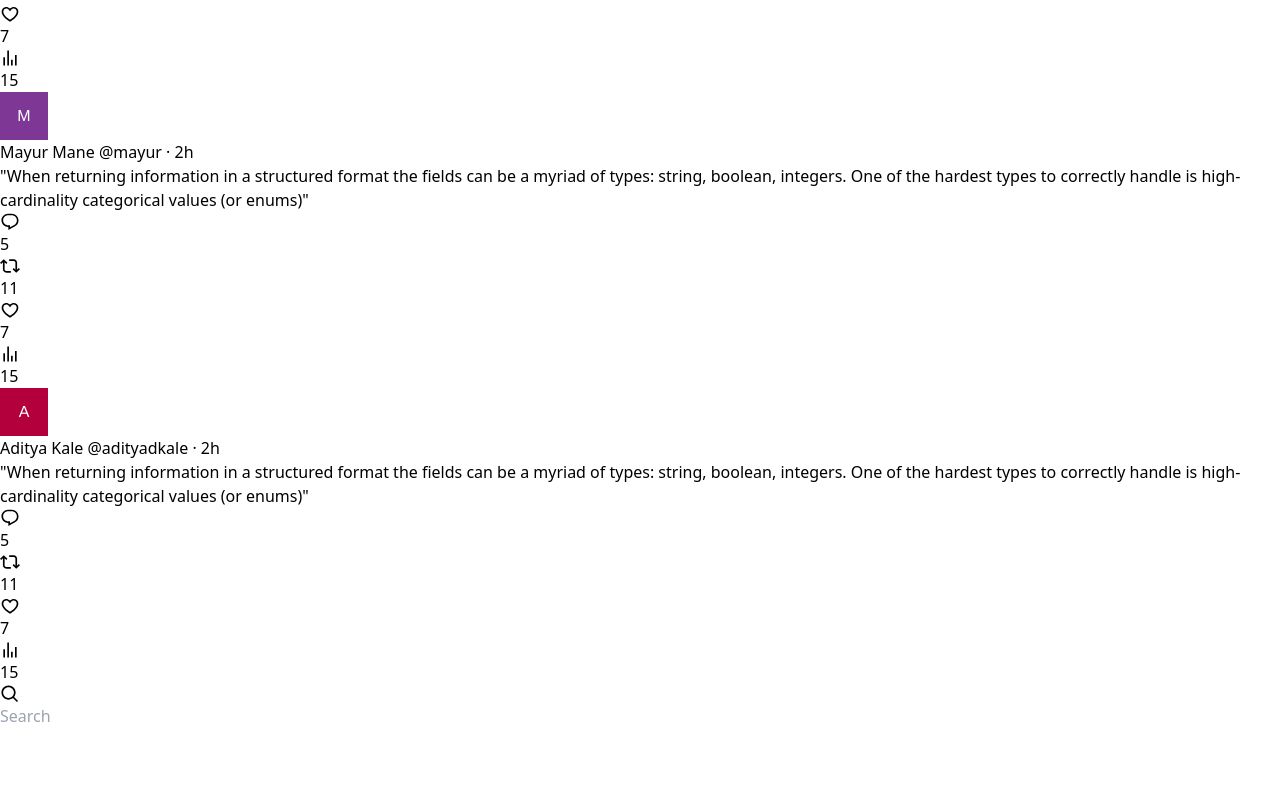
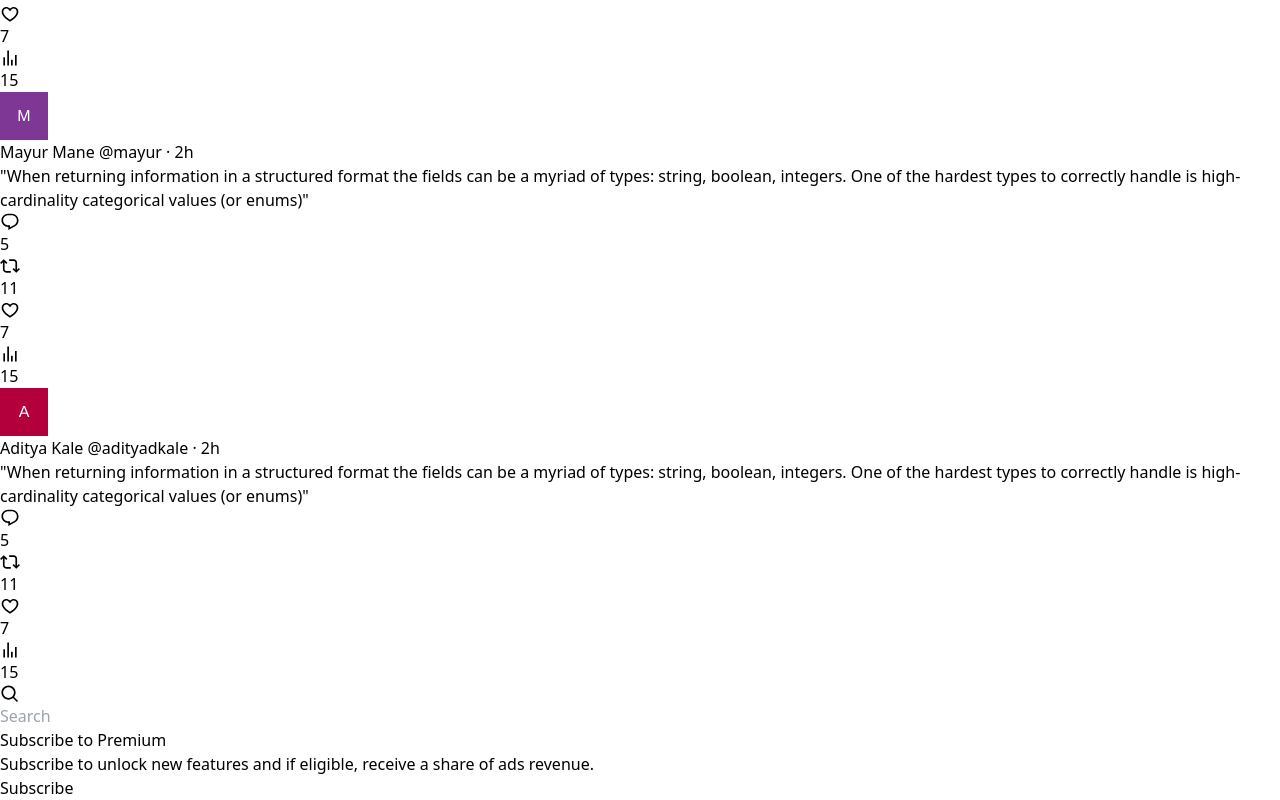
Before and after one commit to AdityaDKale/twitterclone, a React (Vite) app in the folder frontend/twitterclone/: page / in a window 1280 px wide. Shown: the part 1782-2582 px from the top of the page. Before the commit the page ends 2510 px from the top, so only its background shows below. Built offline with nearby package versions, Linux system fonts and the light colour scheme.

Commit message:
Created Subscribe

```diff
--- a/frontend/twitterclone/src/components/RightSidebar.jsx
+++ b/frontend/twitterclone/src/components/RightSidebar.jsx
@@ -1,9 +1,23 @@
 import React from 'react'
 import { SearchIcon } from './Media'
 
+const Subscribe = (props) => {
+    return (
+        <div className='bg-slate-200 h-40 w-[330px] max-lg:w-[290px] rounded-xl p-1 mt-3'>
+            <div className=' ml-5 h-max items-center justify-center pt-2'>
+                <h1 className='font-sans font-bold text-xl '>{props.title}</h1>
+                <p className='mt-2 mb-2'>Subscribe to unlock new features and if eligible, receive a share of ads revenue.</p>
+                <BlueButton text={'Subscribe'} />
+            </div>
+        </div >
+    )
+}
+
+const BlueButton = ({ text }) => <button className='h-9 bg-sky-500 hover:bg-sky-600 rounded-full mr-12 w-24 text-white text-base justify-center font-bold pl-2 pr-2'> {text} </button>;
+
 const SearchButton = () => {
     return (
-        <div className='flex bg-slate-200 mt-1 ml-8 items-center w-[330px] max-lg:w-[290px] rounded-full h-12'>
+        <div className='flex bg-slate-200 mt-1 items-center w-[330px] max-lg:w-[290px] rounded-full h-12'>
             <SearchIcon className='ml-5' />
             <input className='focus:outline-none pl-4 ml-1 h-11 bg-slate-200' placeholder='Search'></input>
         </div>
@@ -13,7 +27,12 @@ const SearchButton = () => {
 const RightSidebar = () => {
     return (
         <div className='w-[28%] border-l border-slate-200'>
-            <SearchButton />
+            <div className='ml-8'>
+                <SearchButton />
+                <Subscribe title={"Subscribe to Premium"} content={"hello"} />
+
+            </div>
+
         </div>
     )
 }
```
